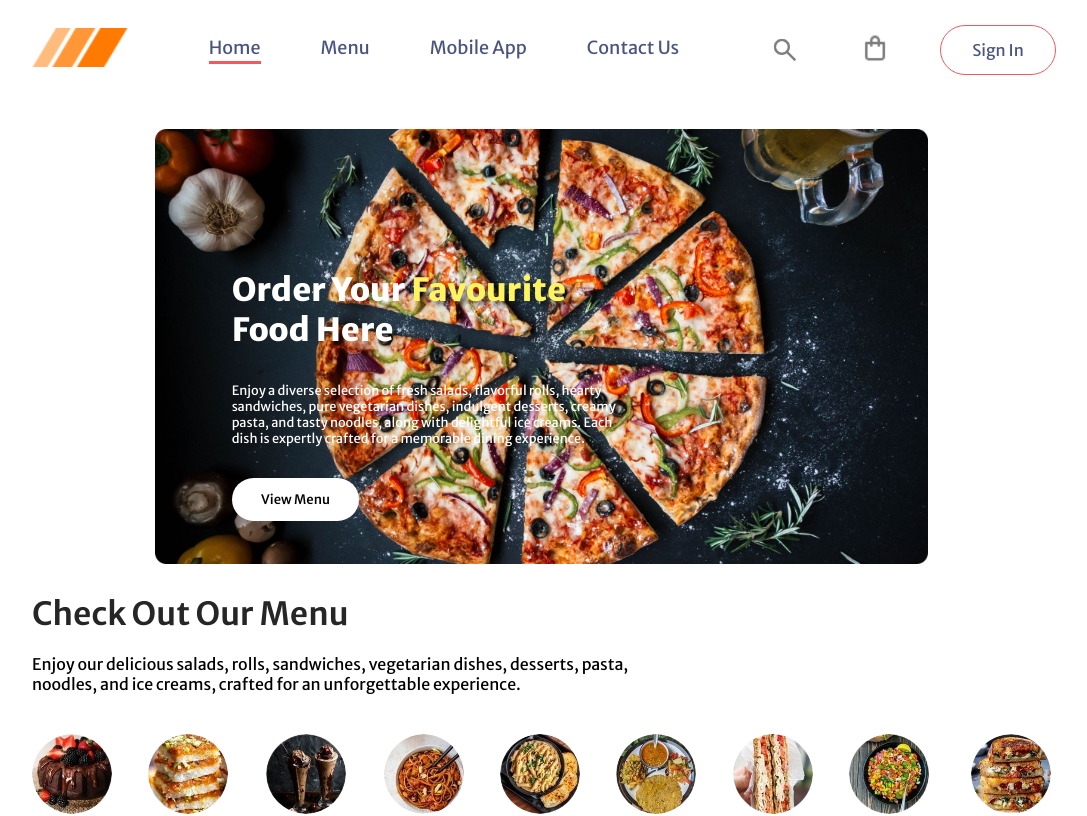
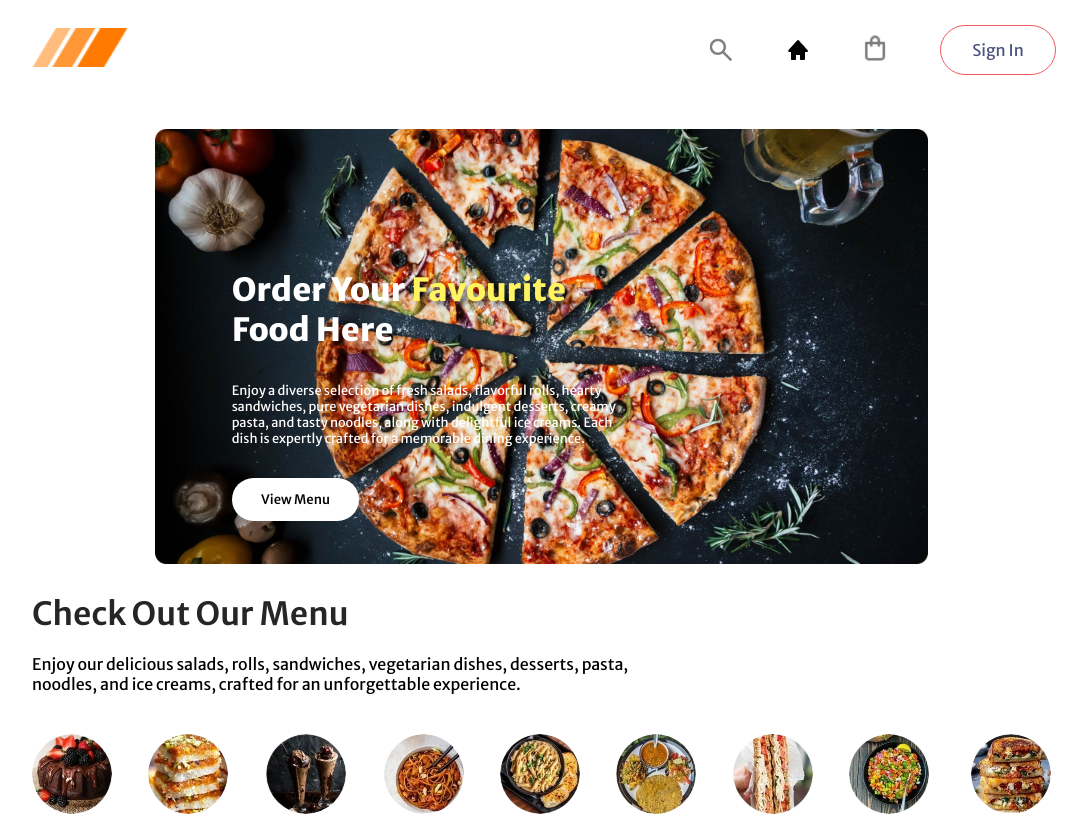
Before and after one commit to shammasktl/LuxeDine, a React (Create React App) app: page / in a window 1280 px wide. Shown: the top 816 px of the page, without its empty margins (96-1183 px from the left). Built offline with nearby package versions, Linux system fonts and the light colour scheme.

Commit message:
Updated Navbar

```diff
--- a/src/assests/assets.js
+++ b/src/assests/assets.js
@@ -14,6 +14,7 @@ import rating4_icon from './rating-4.png'
 import rating3_icon from './rating-3.png'
 import rating2_icon from './rating-2.png'
 import rating1_icon from './rating-1.png'
+import home from './home.png'
 // Thumbnails
 import cake_menu from "./Cake.jpg";
 import desserts_menu from "./Dessert.jpg";
@@ -207,7 +208,8 @@ export const assets = {
   github,
   linkedin,
   x_twitter,
-  play
+  play,
+  home
 };
 
 export const foods = {
--- a/src/components/Navbar/Navbar.jsx
+++ b/src/components/Navbar/Navbar.jsx
@@ -19,14 +19,9 @@ const Navbar = ({ setShowLogin }) => {
     return (
         <div className="navbar" id='login'>
             <Link to='/'><img src={assets.logo} alt="" className="logo" /></Link>
-            <ul className="navbar-menu">
-                <Link to='/'><li className={menu === 'home'? 'active':''} onClick={() => { setMenu('home'); scrollToTop(); }}>Home</li></Link>
-                <li className={menu === 'menu'?  'active':''} onClick={() => { setMenu('menu'); scrollToTop(); }}><a href='#explore-menu'>Menu</a></li>
-                <li className={menu === 'mobile'? 'active':''} onClick={() => { setMenu('mobile'); scrollToTop(); }}><a href='#app-download'>Mobile App</a></li>
-                <li className={menu === 'contact'? 'active':''} onClick={() => { setMenu('contact'); scrollToTop(); }}><a href='#footer'>Contact Us</a></li>
-            </ul>
             <div className="navbar-right">
                 <img src={assets.search_icon} alt="" className='icon bg'/>
+                <img src={assets.home} alt="" />
                 <div className="navbar-cart-icon">
                     <Link to='/cart'><img src={assets.cart_icon} alt="" className='icon bg'/></Link>
                     <div className={getTotalCartAmount()===0?'':'dot'}></div>
```
Also changed, not shown: src/assests/home.png (added).
